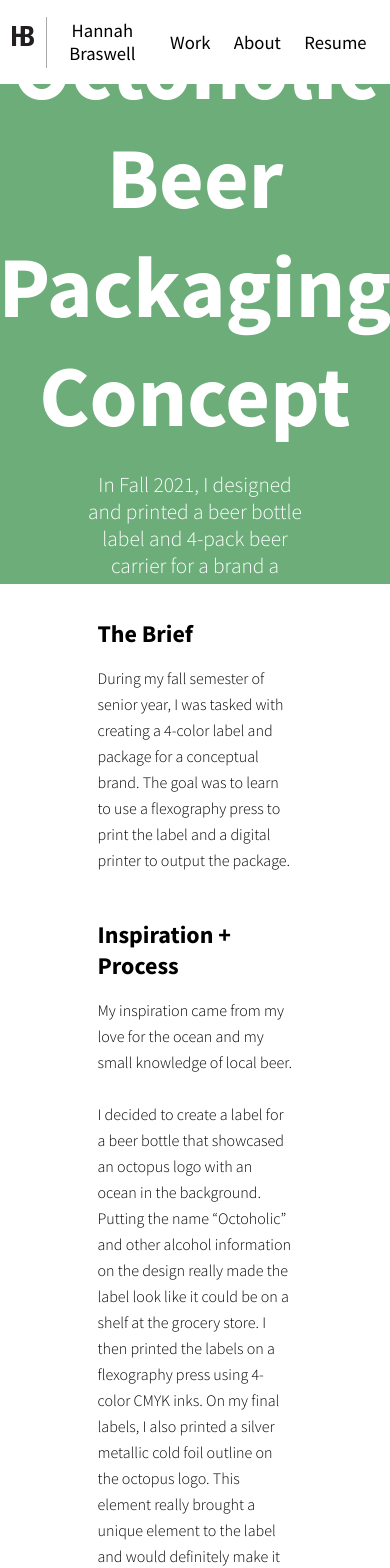
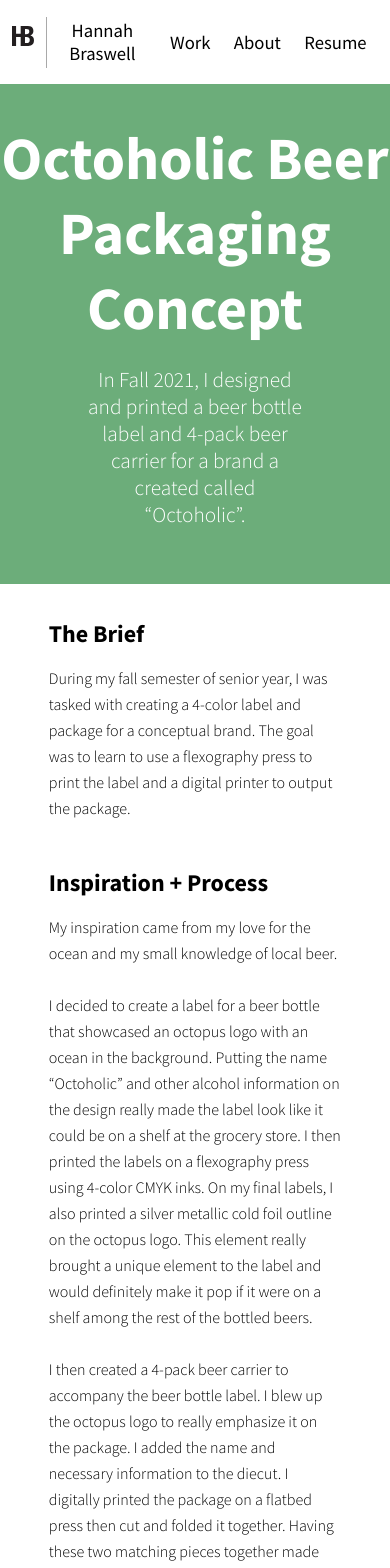
Before and after one commit to wesleypetry/HannahPortfolio, a React (Create React App) app: page /Octoholic in a window 390 px wide. Shown: the top 1568 px of the page. Built offline with nearby package versions, Linux system fonts and the light colour scheme.

Commit message:
Media screens project pages

```diff
--- a/src/Pages/Projects/projects.css
+++ b/src/Pages/Projects/projects.css
@@ -96,3 +96,31 @@
 .iframe{
     border: none;
 }
+
+@media (max-width:1200px) {
+    .casestudy {
+        width: 60%;
+    }
+    .brandguide {
+        max-height: 100%;
+        height: auto;
+        object-fit: contain;
+    }
+}
+
+@media (max-width: 750px) {
+    .headertext h1 {
+        font-size: 45pt;
+    }
+    .casestudy {
+        width: 75%;
+    }
+    .brandguide {
+        max-height: 100%;
+        height: auto;
+        object-fit: contain;
+    }
+    .brandguideZoom {
+        transform: scale(1.2);
+    }
+}
```
Also changed, not shown: 1 other file (tests, documents, lock files or other folders).
